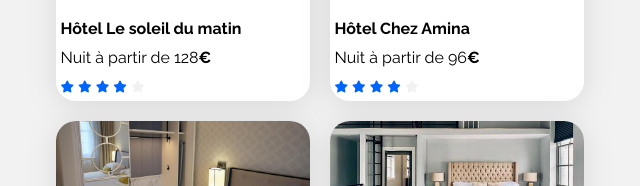
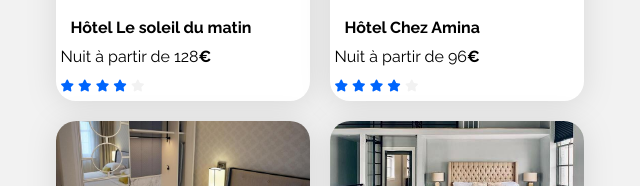
Before and after one commit to MTLP2/Oppenclassroom, a plain HTML site: page booki-starter-code-master/index.html in a window 1280 px wide. Shown: the part 572-758 px from the top of the page, 114-754 px from the left. Drawn offline with Linux system fonts and the light colour scheme.

```diff
--- a/booki-starter-code-master/css/style.css
+++ b/booki-starter-code-master/css/style.css
@@ -209,6 +209,8 @@
 
 .hebergementTitle{
     font-size: 16px;
+    padding-top: 5px;
+    margin: 10px;
 }
 
 
```
